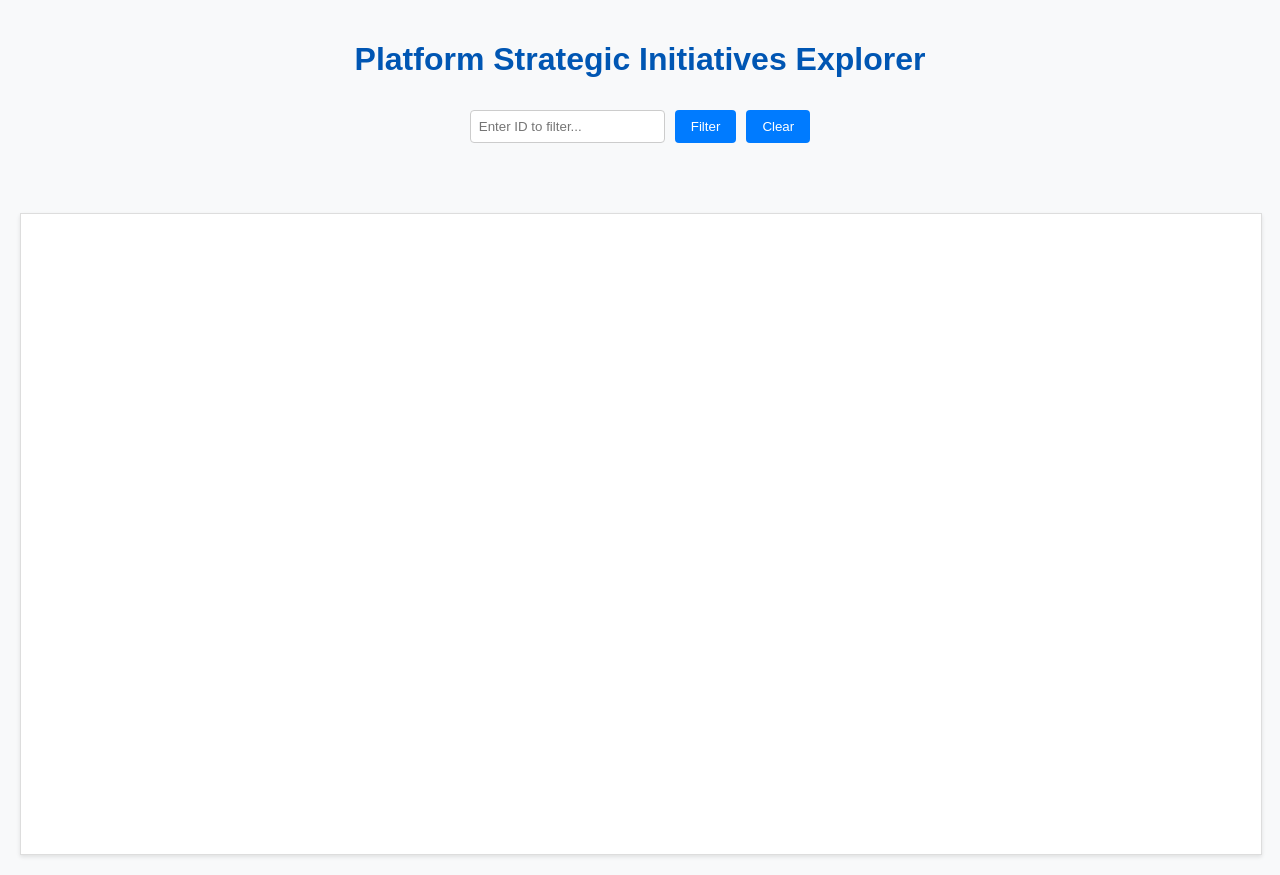
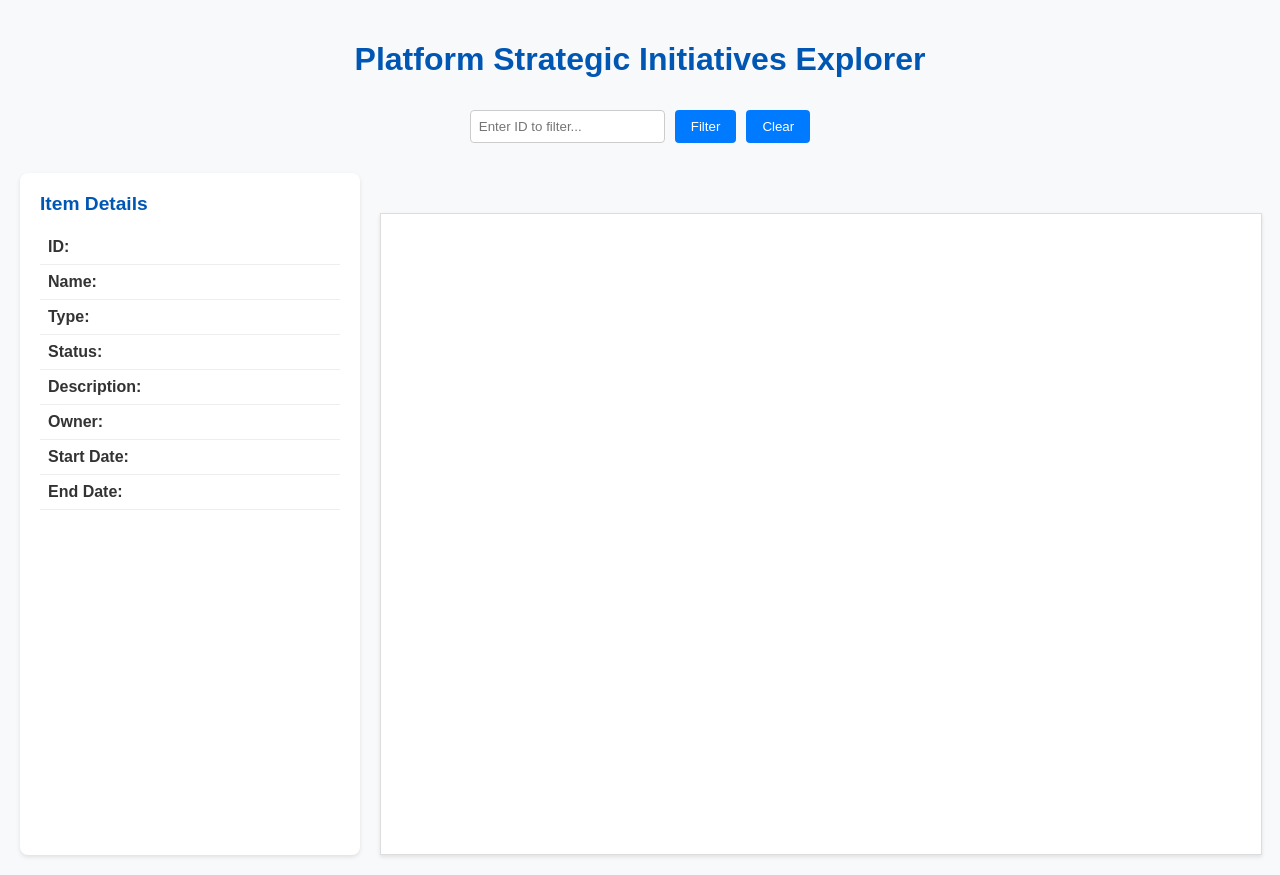
Before and after one commit to mathewbaiju/stakeholder-mapping, a Flask app: page / in a window 1280 px wide. Run offline with Flask 3, Linux system fonts and the light colour scheme; some libraries are stand-ins or nearby versions.

Commit message:
Added Jira ticket links to IDs and updated heading to Item Details

```diff
--- a/app.py
+++ b/app.py
@@ -16,4 +16,4 @@
     return jsonify(data)
 
 if __name__ == '__main__':
-    app.run(debug=True)
+    app.run(debug=True, port=5001)
--- a/static/script.js
+++ b/static/script.js
@@ -5,28 +5,79 @@
     const legendContainer = document.getElementById('legend');
     const allNodesMap = new Map();
 
+    function updateDetailsTable(itemData) {
+        if (!itemData) {
+            // Clear the table if no data
+            document.getElementById('detail-id').textContent = '';
+            document.getElementById('detail-name').textContent = '';
+            document.getElementById('detail-type').textContent = '';
+            document.getElementById('detail-status').textContent = '';
+            document.getElementById('detail-description').textContent = '';
+            document.getElementById('detail-owner').textContent = '';
+            document.getElementById('detail-start-date').textContent = '';
+            document.getElementById('detail-end-date').textContent = '';
+            return;
+        }
+
+        // Update the table with the item's data
+        const jiraBaseUrl = 'https://jira.autodesk.com/browse/';
+        document.getElementById('detail-id').innerHTML = `<a href="${jiraBaseUrl}${itemData.id}" target="_blank">${itemData.id}</a>`;
+        document.getElementById('detail-name').textContent = itemData.name || '';
+        document.getElementById('detail-type').textContent = itemData.type || '';
+        document.getElementById('detail-status').textContent = itemData.status || '';
+        document.getElementById('detail-description').textContent = itemData.description || '';
+        document.getElementById('detail-owner').textContent = itemData.owner || '';
+        document.getElementById('detail-start-date').textContent = itemData.start_date || '';
+        document.getElementById('detail-end-date').textContent = itemData.end_date || '';
+
+        // Show/hide outcomes table based on item type
+        const outcomesTable = document.getElementById('outcomes-table');
+        if (itemData.type === 'program' && itemData.depends_on) {
+            outcomesTable.style.display = 'block';
+            updateOutcomesTable(itemData.depends_on);
+        } else {
+            outcomesTable.style.display = 'none';
+        }
+    }
+
+    function updateOutcomesTable(outcomes) {
+        const tbody = document.getElementById('outcomes-body');
+        tbody.innerHTML = '';
+        const jiraBaseUrl = 'https://jira.autodesk.com/browse/';
+
+        outcomes.forEach(outcome => {
+            const row = document.createElement('tr');
+            row.innerHTML = `
+                <td><a href="${jiraBaseUrl}${outcome.id}" target="_blank">${outcome.id}</a></td>
+                <td>${outcome.name}</td>
+                <td>${outcome.status}</td>
+            `;
+            tbody.appendChild(row);
+        });
+    }
+
     function drawNetwork(filterId = null) {
-        if (!allData.initiative) return;
+        if (!allData.program) return;
 
         const nodes = new vis.DataSet();
         const edges = new vis.DataSet();
-        const initiative = allData.initiative;
+        const program = allData.program;
 
-        nodes.add({ id: initiative.id, label: initiative.name, title: initiative.description, group: 'initiative', level: 1 });
+        nodes.add({ id: program.id, label: program.name, title: program.description, group: 'program', level: 1 });
 
-        initiative.is_dependency_for.forEach(item => {
+        program.is_dependency_for.forEach(item => {
             nodes.add({ id: item.id, label: item.name, group: item.status, level: 0 });
-            edges.add({ from: item.id, to: initiative.id, label: 'is dependency for' });
+            edges.add({ from: item.id, to: program.id, label: 'is dependency for' });
         });
 
-        let dependsOn = initiative.depends_on;
+        let dependsOn = program.depends_on;
         if (filterId) {
             dependsOn = dependsOn.filter(item => item.id === filterId);
         }
 
         dependsOn.forEach(item => {
             nodes.add({ id: item.id, label: item.name, group: item.status, level: 2 });
-            edges.add({ from: initiative.id, to: item.id, label: 'depends on' });
+            edges.add({ from: program.id, to: item.id, label: 'depends on' });
         });
 
         const graphData = { nodes, edges };
@@ -34,7 +85,7 @@
             nodes: { shape: 'box' },
             layout: { hierarchical: { direction: 'LR', levelSeparation: 300, nodeSpacing: 200, sortMethod: 'directed' } },
             groups: {
-                initiative: { color: { background: '#FADBD8', border: '#C0392B' } },
+                program: { color: { background: '#FADBD8', border: '#C0392B' } },
                 'On Hold': { color: { background: '#FCF3CF', border: '#F1C40F' } },
                 'Closed': { color: { background: '#D5F5E3', border: '#1E8449' } },
                 'On Track': { color: { background: '#EBF5FB', border: '#2E86C1' } },
@@ -48,6 +99,9 @@
             if (params.nodes.length > 0) {
                 const nodeId = params.nodes[0];
                 const itemData = allNodesMap.get(nodeId);
+
+                // Update the details table
+                updateDetailsTable(itemData);
 
                 // Populate the filter box
                 document.getElementById('filter-input').value = nodeId;
@@ -85,14 +139,20 @@
                         });
                     }
                 }
+            } else {
+                // Clear the details table when clicking on empty space
+                updateDetailsTable(null);
             }
         });
+
+        // Show initial program details
+        updateDetailsTable(program);
     }
 
     function createLegend() {
         legendContainer.innerHTML = '';
         const groups = {
-            initiative: { color: { background: '#FADBD8', border: '#C0392B' } },
+            program: { color: { background: '#FADBD8', border: '#C0392B' } },
             'On Hold': { color: { background: '#FCF3CF', border: '#F1C40F' } },
             'Closed': { color: { background: '#D5F5E3', border: '#1E8449' } },
             'On Track': { color: { background: '#EBF5FB', border: '#2E86C1' } },
@@ -119,7 +179,7 @@
         .then(response => response.json())
         .then(data => {
             allData = data;
-            buildAllNodesMap(allData.initiative);
+            buildAllNodesMap(allData.program);
             drawNetwork();
             createLegend();
         })
@@ -127,6 +187,13 @@
 
     document.getElementById('filter-button').addEventListener('click', () => {
         const filterId = document.getElementById('filter-input').value;
+        const selectedNode = allNodesMap.get(filterId);
+
+        // Update tables before applying filter
+        if (selectedNode) {
+            updateDetailsTable(selectedNode);
+        }
+
         drawNetwork(filterId);
     });
 
--- a/static/style.css
+++ b/static/style.css
@@ -39,6 +39,62 @@
     background-color: #0056b3;
 }
 
+.container {
+    display: flex;
+    gap: 20px;
+    margin-top: 20px;
+}
+
+.left-panel {
+    flex: 0 0 300px;
+    background-color: white;
+    padding: 20px;
+    border-radius: 8px;
+    box-shadow: 0 2px 4px rgba(0,0,0,0.1);
+}
+
+.right-panel {
+    flex: 1;
+}
+
+#details-table h2, #outcomes-table h2 {
+    margin-top: 0;
+    color: #0056b3;
+    font-size: 1.2em;
+    margin-bottom: 15px;
+}
+
+#details-table table, #outcomes-table table {
+    width: 100%;
+    border-collapse: collapse;
+}
+
+#details-table td {
+    padding: 8px;
+    border-bottom: 1px solid #eee;
+}
+
+#details-table td:first-child {
+    font-weight: bold;
+    width: 100px;
+}
+
+#outcomes-table {
+    margin-top: 20px;
+}
+
+#outcomes-table th {
+    text-align: left;
+    padding: 8px;
+    border-bottom: 2px solid #ddd;
+    font-weight: bold;
+}
+
+#outcomes-table td {
+    padding: 8px;
+    border-bottom: 1px solid #eee;
+}
+
 #legend {
     width: 100%;
     padding: 10px 0;
--- a/templates/index.html
+++ b/templates/index.html
@@ -14,8 +14,43 @@
         <button id="filter-button">Filter</button>
         <button id="clear-button">Clear</button>
     </div>
-    <div id="legend"></div>
-    <div id="mynetwork"></div>
+    <div class="container">
+        <div class="left-panel">
+            <div id="details-table">
+                <h2>Item Details</h2>
+                <table>
+                    <tbody>
+                        <tr><td>ID:</td><td id="detail-id"></td></tr>
+                        <tr><td>Name:</td><td id="detail-name"></td></tr>
+                        <tr><td>Type:</td><td id="detail-type"></td></tr>
+                        <tr><td>Status:</td><td id="detail-status"></td></tr>
+                        <tr><td>Description:</td><td id="detail-description"></td></tr>
+                        <tr><td>Owner:</td><td id="detail-owner"></td></tr>
+                        <tr><td>Start Date:</td><td id="detail-start-date"></td></tr>
+                        <tr><td>End Date:</td><td id="detail-end-date"></td></tr>
+                    </tbody>
+                </table>
+            </div>
+            <div id="outcomes-table" style="display: none;">
+                <h2>Program Outcomes</h2>
+                <table>
+                    <thead>
+                        <tr>
+                            <th>ID</th>
+                            <th>Name</th>
+                            <th>Status</th>
+                        </tr>
+                    </thead>
+                    <tbody id="outcomes-body">
+                    </tbody>
+                </table>
+            </div>
+        </div>
+        <div class="right-panel">
+            <div id="legend"></div>
+            <div id="mynetwork"></div>
+        </div>
+    </div>
     <script src="/static/script.js"></script>
 </body>
 </html>
```
Also changed, not shown: program_data.json (+20 -1 lines).
